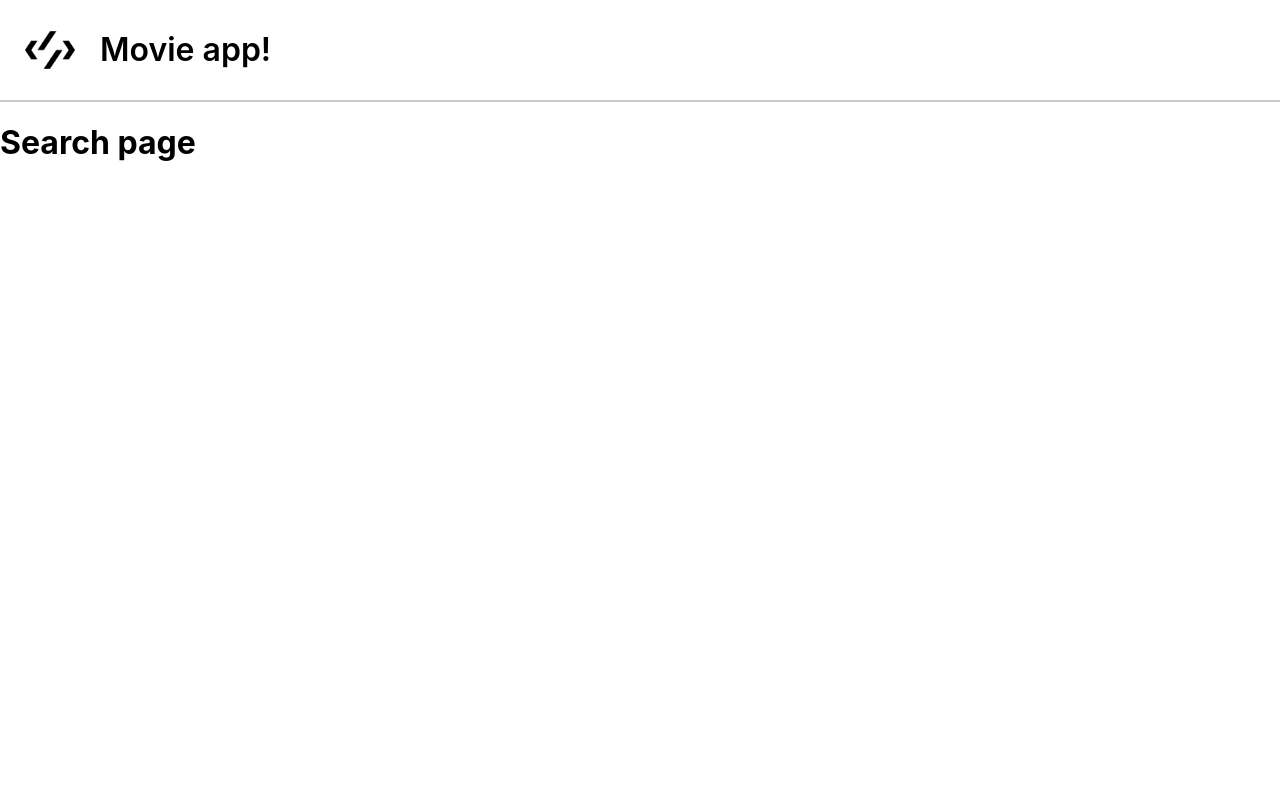
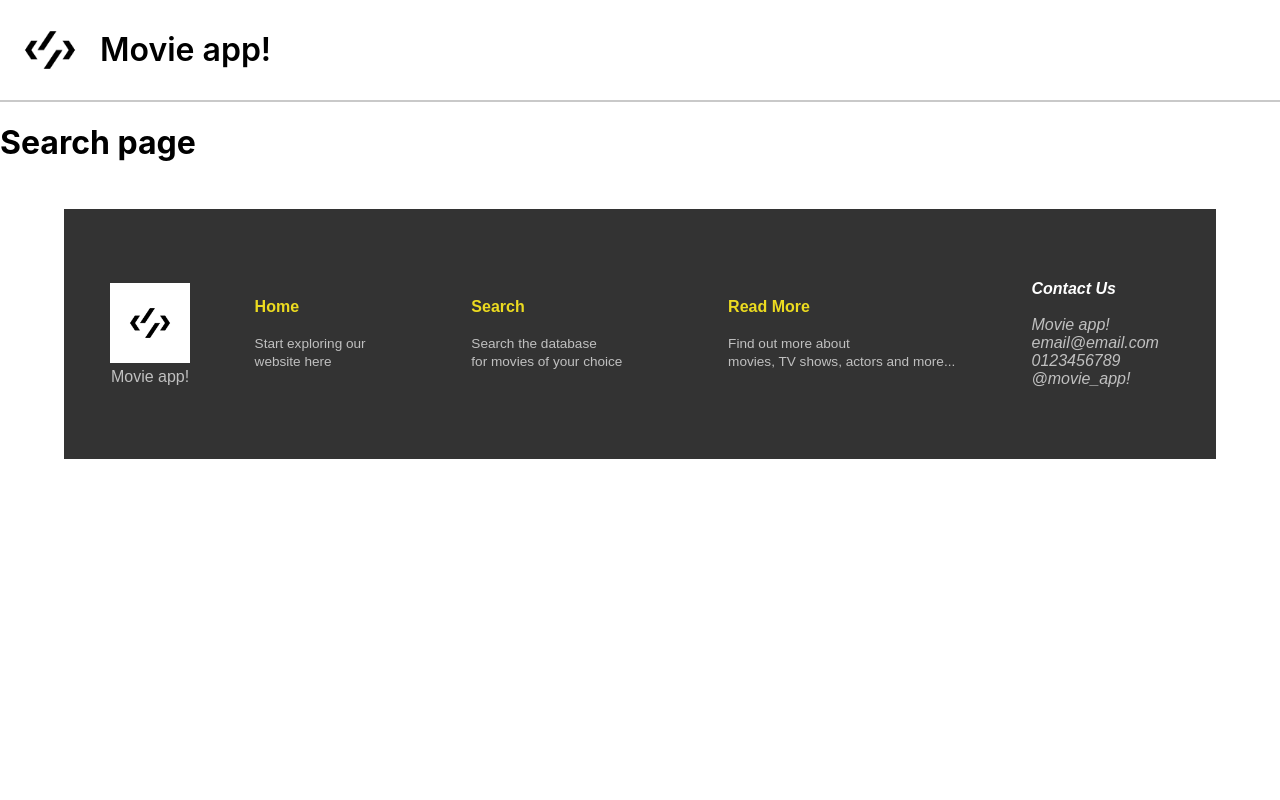
Before and after one commit to it20217/movie-search-client, a React (Create React App) app: page /search in a window 1280 px wide. Shown: the top 800 px of the page. Built offline with nearby package versions, Linux system fonts and the light colour scheme.

Commit message:
footer prvisionally completed

```diff
--- a/src/App.js
+++ b/src/App.js
@@ -16,9 +16,9 @@ function App() {
          <Route exact path="/" element={<Home />} />
          <Route exact path="search" element={<Search />} />
         </Routes>
+        <Footer />
       </Router>
       </div>
-      <Footer />
     </div>
   );
 }
--- a/src/components/Footer/Footer.js
+++ b/src/components/Footer/Footer.js
@@ -1,33 +1,34 @@
 import { Link } from "react-router-dom";
 import styles from "./Footer.module.scss"
-import projector from '../../assets/images/film-projector.webp'
+import logo from "../../assets/images/dev-logo.png"
 function Footer(){
 	return(
 		<footer className={styles.footer}>
 			<div className={styles.logo}>
-                <img src={projector} alt="film-projector"/>
+                <img src={logo} alt="Logo"/>
+                <span>Movie&nbsp;app!</span>
 			</div>
 			<div className={styles.links}>
-
-				<div>Link tag 1<br />
-                    content<br />
-                    content<br />
-                    content
+				<div>
+                    <Link to="/" className={styles.link}>Home </Link><br /><br />
+                    <span>Start exploring our<br />
+                    website here</span>
                 </div>
-				<div>Link tag 2<br />
-                    content<br />
-                    content
+				<div>
+                    <Link to="/search" className={styles.link}>Search </Link><br /><br />
+                    <span>Search the database<br />
+                    for movies of your choice</span>
                 </div>
-				<div>Link tag 3<br />
-                    content<br />
-                    content
+				<div>
+                    <Link to="/read-more" className={styles.link}>Read More </Link><br /><br />
+                    <span>Find out more about<br />
+                    movies, TV shows, actors and more...</span>
                 </div>
 			</div>
-            <hr />
             <div className={styles.side}>
                 <address>
-                    <span>Contact Us</span><br />
-                    Movie App!<br/>
+                    <span>Contact Us</span><br /><br />
+                    Movie app!<br/>
                     email@email.com<br/>
                     0123456789<br/>
                     @movie_app!
--- a/src/components/Footer/Footer.module.scss
+++ b/src/components/Footer/Footer.module.scss
@@ -1,11 +1,14 @@
+$main-font: sans-serif;
 $main-color: #333;
-$font-color: white;
+$font-color: #c0c0c0;
+$link-color: #ecdb20;
 
 .footer {
+	font-family: $main-font;
 	background-color: $main-color;
 	color: $font-color;
 	width: 90%;
-	height: 200px;
+	height: 250px;
 	margin: 2% auto;
 	display: flex;
 	justify-content: space-around;
@@ -17,24 +20,61 @@ $font-color: white;
 	display: flex;
 	justify-content: space-around;
 	align-items: center;
+
+	.link {
+		color: $link-color;
+		text-decoration: none;
+		font-weight: bold;
+		&:hover{
+			color: $font-color;
+		}
+	}
+	span{
+		font-size: .85em;
+	}
 }
 
 .logo {
-	width: 10%;
+	width: 80px;
 	display: flex;
-	padding-left: 2%;
+	padding-left: 4%;
+	flex-direction: column;
+	align-items: center;
+	justify-content: center;
+	img {
+		width: 100%;
+	  }
+	span{
+		padding-top: 5px;;
+	}
 }
-.logo img {
-	width: 100%;
-	align-self: center;
-  }
 .side{
 	width: 15%;
 	margin: auto;
 	display: flex;
-	justify-content: center;
 	align-items: center;
+	span{
+		font-weight: bold;
+		color: white;
+	}
 }
-.side span{
-	font-weight: bold;
+
+@media screen and (max-width: 900px){
+	.footer{
+		width: 100%;
+		flex-direction: column-reverse;
+		justify-content: center;
+		align-items: center;
+		padding: 50px 0;
+	}
+    .links{
+        flex-direction: column;
+		padding: 40px 0 0;
+		span{
+			display: none;
+    	}
+	}
+	.logo {
+		display: none;
+	}
 }
```
